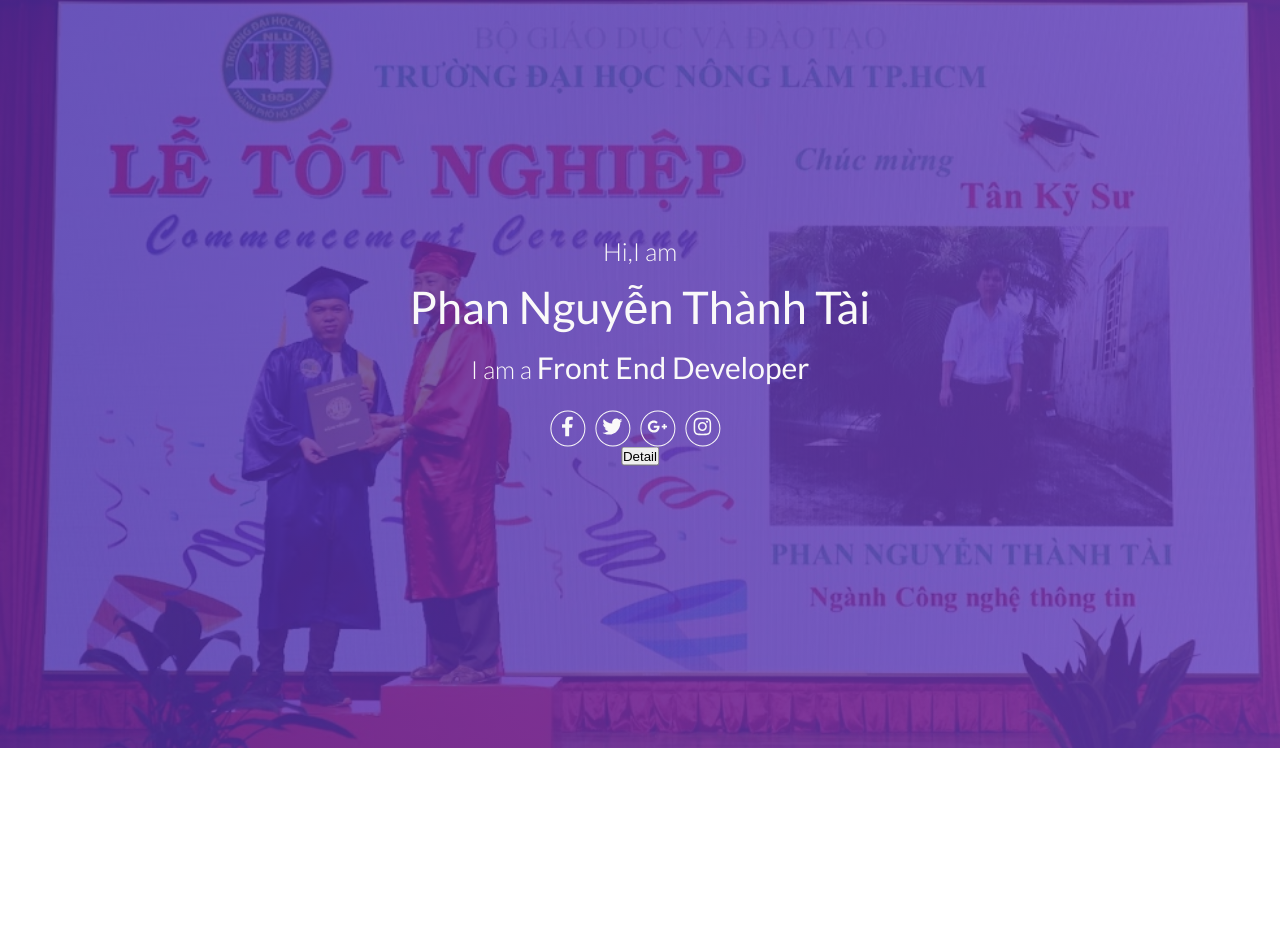
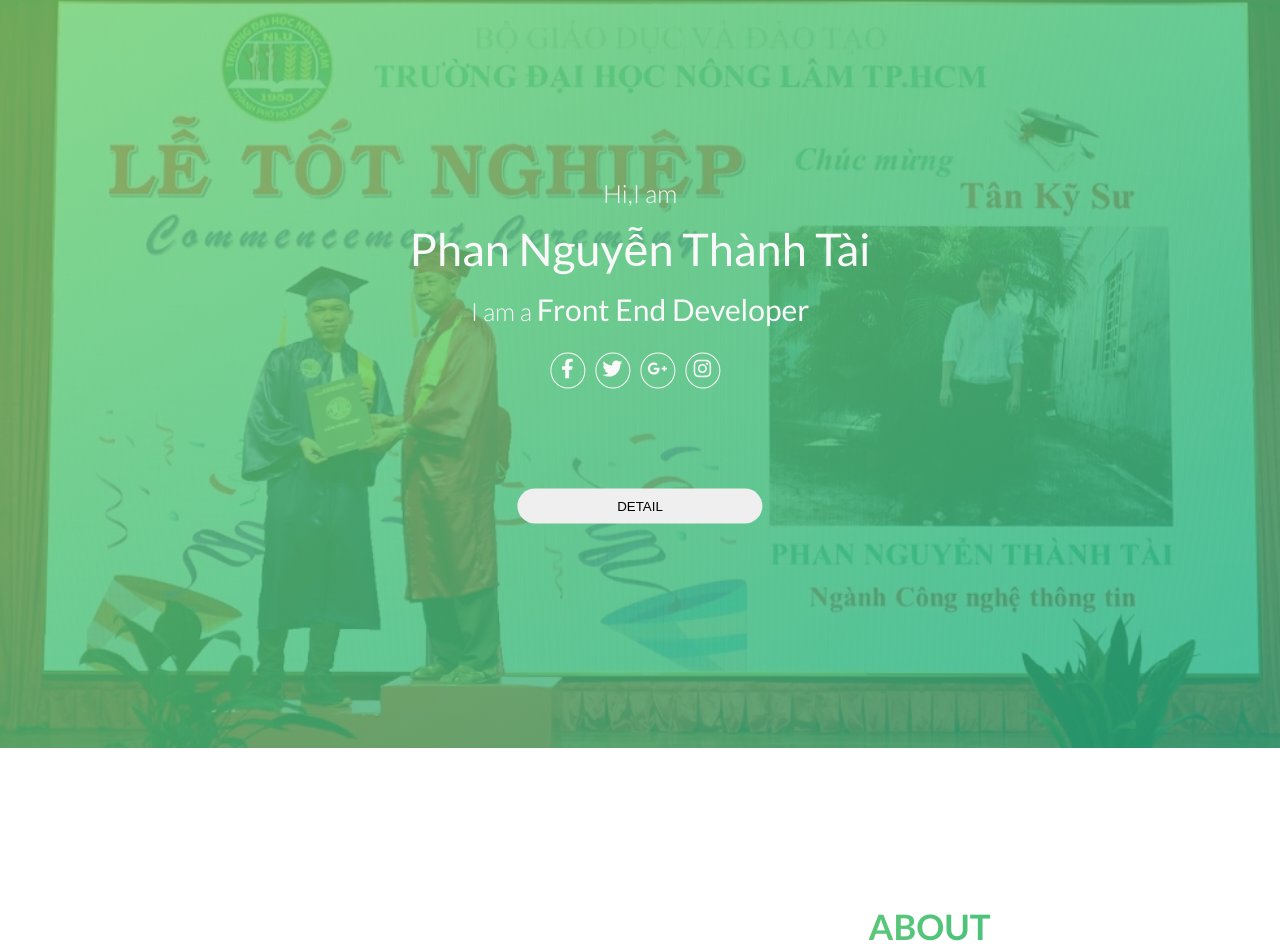
Before and after one commit to lklklktai123/myProfile, a React (Create React App) app in the folder my-profile/: page / in a window 1280 px wide. Shown: the part 52-1004 px from the top of the page. Before the commit the page ends 800 px from the top, so only its background shows below. Built offline with nearby package versions, Linux system fonts and the light colour scheme.

Commit message:
complete header

```diff
--- a/my-profile/src/App.js
+++ b/my-profile/src/App.js
@@ -1,8 +1,10 @@
+import About from './components/About/about';
 import Header from './components/Header/header';
 function App() {
   return (
     <div className="container">
       <Header />
+      <About />
     </div>
   );
 }
--- /dev/null
+++ b/my-profile/src/components/About/about.js
@@ -0,0 +1,8 @@
+const about = () => {
+  return (
+    <section className="about">
+      <h3 className="heading-3">About</h3>
+    </section>
+  );
+};
+export default about;
--- /dev/null
+++ b/my-profile/src/components/About/about.scss
@@ -0,0 +1,28 @@
+.about {
+  padding: 15rem 0;
+  grid-column: 1/-1;
+  display: grid;
+  text-align: center;
+
+  .heading-3 {
+    grid-column: center-start / center-end;
+    font-size: 3.5rem;
+    text-transform: uppercase;
+    font-weight: 700;
+    display: inline-block;
+    background-image: linear-gradient(
+      to right,
+      $color-primary-light,
+      $color-primary-dark
+    );
+    -webkit-background-clip: text;
+    color: transparent;
+    // letter-spacing: 0.2rem;
+    transition: all 0.2s;
+    text-align: center;
+    &:hover {
+      transform: skewY(2deg) skewX(15deg) scale(1.1);
+      text-shadow: 0.5rem 1rem 2rem rgba($color-black, 0.2);
+    }
+  }
+}
--- a/my-profile/src/components/Header/header.scss
+++ b/my-profile/src/components/Header/header.scss
@@ -7,7 +7,7 @@
     $color-primary-dark
   );
   background-image: linear-gradient(
-      to left,
+      to right bottom,
       rgba($color-primary-light, 0.8),
       rgba($color-primary-dark, 0.8)
     ),
@@ -24,9 +24,9 @@
     text-align: center;
     &-btn {
       margin-top: 2rem;
-    }
-  }
-}
+      animation: moveInBottom 0.5s ease-out 0.75s;
+      animation-fill-mode: backwards;
+
       .btn__link {
         width: 3.5rem;
         padding: 0.5rem 0;
@@ -41,7 +41,70 @@
           font-size: 2rem;
         }
         &:hover {
-    background: $color-primary-dark;
+          background: #2980b9;
           border: none;
         }
       }
+    }
+    &-text {
+      animation: moveInLeft 1s ease-out;
+    }
+    .btn-detail {
+      border-radius: 10rem;
+      margin-top: 10rem;
+      border: none;
+      padding: 1rem 10rem;
+      animation: moveInTop 1s ease-out 0.75s;
+      animation-fill-mode: backwards;
+      transition: transform 0.2s;
+      text-transform: uppercase;
+      cursor: pointer;
+    }
+    .btn-detail:hover {
+      transform: translateY(-0.5rem);
+    }
+  }
+}
+
+@keyframes moveInLeft {
+  0% {
+    opacity: 0;
+    transform: translateX(-10rem);
+  }
+
+  80% {
+    transform: translateX(1rem);
+  }
+
+  100% {
+    opacity: 1;
+    transform: translate(0);
+  }
+}
+@keyframes moveInBottom {
+  0% {
+    opacity: 0;
+    transform: translateY(3rem);
+  }
+
+  100% {
+    opacity: 1;
+    transform: translate(0);
+  }
+}
+
+@keyframes moveInTop {
+  0% {
+    opacity: 0;
+    transform: translateY(3rem);
+  }
+  80% {
+    opacity: 0.75;
+    transform: translateY(-2rem);
+  }
+
+  100% {
+    opacity: 1;
+    transform: translate(0);
+  }
+}
--- a/my-profile/src/index.scss
+++ b/my-profile/src/index.scss
@@ -1,3 +1,4 @@
 @import './scss/base.scss';
 @import '../src/App.scss';
 @import '../src/components/Header/header.scss';
+@import '../src/components/About/about.scss';
--- a/my-profile/src/scss/base.scss
+++ b/my-profile/src/scss/base.scss
@@ -1,6 +1,6 @@
-$color-primary-light: #673ab7;
-$color-primary: #4364f7;
-$color-primary-dark: #512da8;
+$color-primary: #55c57a;
+$color-primary-light: #7ed56f;
+$color-primary-dark: #28b485;
 
 $color-grey-light-1: #faf9f9;
 $color-grey-light-2: #f4f2f2;
@@ -10,6 +10,9 @@ $color-grey-light-4: #ccc;
 $color-grey-dark-1: #333;
 $color-grey-dark-2: #777;
 $color-grey-dark-3: #999;
+
+$color-white: #fff;
+$color-black: #000;
 
 $shadow-dark: 0 2rem 6rem rgba(0, 0, 0, 0.3);
 $shadow-light: 0 2rem 5rem rgba(0, 0, 0, 0.06);
```
Lines whose indentation alone changed are shown as unchanged.
